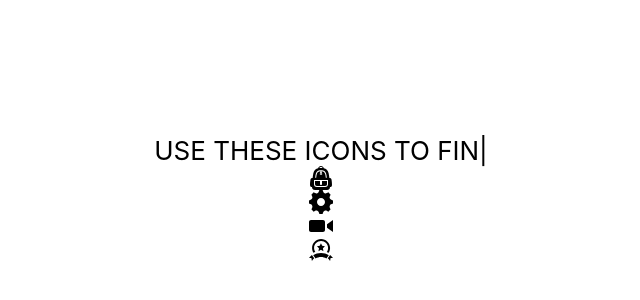
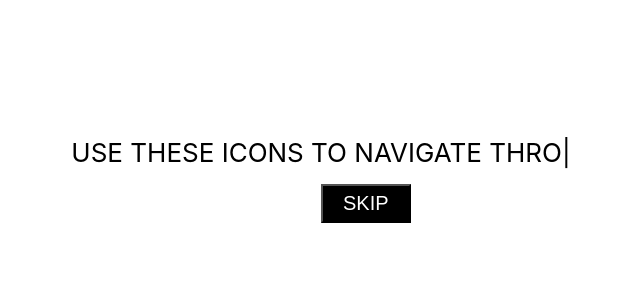
Before and after one commit to AAAwesomer/CV, a React (Create React App) app: page / in a window 1280 px wide. Shown: the part 186-486 px from the top of the page, without its empty margins (319-959 px from the left). Built offline with nearby package versions, Linux system fonts and the light colour scheme.

Commit message:
working header

```diff
--- a/src/App.css
+++ b/src/App.css
@@ -12,3 +12,26 @@
   font-size: calc(10px + 2vmin);
   color: black;
 }
+
+.fade-text {
+  font-size: calc(4px + 2vmin);
+  font-style: bold;
+  bottom: 2em;
+  position: absolute;
+}
+
+.skip-button {
+  font-size: calc(4px + 2vmin);
+  display: inline-block;
+  padding: 0.3em 1em;
+  text-decoration: none;
+  color: white;
+  background-color: black;
+  transition: .1s;
+  margin-top: 16px;
+  position: absolute;
+}
+
+.skip-button:hover {
+  margin-top: 10px
+}
--- a/src/components/header.js
+++ b/src/components/header.js
@@ -1,38 +1,95 @@
 import React from 'react';
 import Fade from 'react-reveal/Fade';
 import { SchoolSVG, GearSVG, VideoSVG, AwardSVG } from './svgs.js'
-import TypeField from './type_field.js'
+import Typist from 'react-typist';
 
 var createReactClass = require('create-react-class');
 
 var Header = createReactClass({
 
   getInitialState() {
-    return({show_fade: false})
+    return({show_typing: true,
+            fade_text_array: ["OOOUU ICONS :)",
+                              "SCHOOL BAG: EDUCATION, GEAR: SKILLS, MEDA...you get it",
+                              "CLICK ON AN ICON TO FIND OUT MORE ABOUT ME!",
+                              "WHAT ARE YOU WAITING FOR???"],
+            fade_text_index: 0,
+            show_fade_text: false,
+            show_icons: false,
+            fade_typing: true})
   },
 
-  showFade(){
-    this.setState({show_fade: true})
+  showFade() {
+    var next_idx = (this.state.fade_text_index + 1) % this.state.fade_text_array.length
+    this.setState({fade_text_index: next_idx})
+    this.setState({show_fade_text: true})
+    setTimeout(this.hideFade, 5000)
   },
 
-  typingFinished(){
-    setTimeout(this.showFade, 800)
+  hideFade() {
+    this.setState({show_fade_text: false})
+    setTimeout(this.showFade, 10000)
   },
 
-  handleClick(){
+  exitTyping(){
     this.setState({show_typing: false})
+    this.setState({show_icons: true})
+    setTimeout(this.showFade, 3000)
+  },
+
+  fadeTyping(){
+    this.setState({fade_typing: false})
+    setTimeout(this.exitTyping, 200)
+  },
+
+  completeTyping(){
+    setTimeout(this.fadeTyping, 1000)
   },
 
   render() {
+    var showButton = this.state.show_typing ? 'block' : 'none'
+    var buttonStyle = { display: showButton }
+
+    var typeText;
+    if (this.state.show_typing) {
+      typeText =  <Typist className="header-typist" avgTypingDelay={40}
+                                                    startDelay={200}
+                                                    onTypingDone={this.completeTyping}>
+                    <span>HELLO, AND WELCOME TO MY RESUM</span>
+                      <Typist.Backspace count={5} delay={200} />
+                    <span>ONLINE CV.</span>
+                      <Typist.Backspace count={35} delay={400} />
+                    <span>USE THESE ICONS TO FIN</span>
+                      <Typist.Backspace count={3} delay={200} />
+                    <span>NAVIGATE THROUGH MY WEBSITE.</span>
+                  </Typist>
+    }
+
     return (
       <header className="App-header">
-        <TypeField />
-        <SchoolSVG />
-        <GearSVG />
-        <VideoSVG />
-        <AwardSVG />
-        <Fade when={this.state.show_fade} duration={3000} bottom={true} distance={'0.2em'}>
-          <span>OOOUU ICONS :)</span>
+        <Fade when={this.state.fade_typing} duration={200}>
+          <div className='typeText'> {typeText} </div>
+
+          <div className='btn'>
+            <button className='skip-button' style={buttonStyle} onClick={this.exitTyping}>SKIP</button>
+          </div>
+        </Fade>
+
+        <Fade when={this.state.show_icons} duration={1000} top={true}>
+          <SchoolSVG />
+        </Fade>
+        <Fade when={this.state.show_icons} duration={1000} left={true}>
+          <GearSVG />
+        </Fade>
+        <Fade when={this.state.show_icons} duration={1000} right={true}>
+          <AwardSVG />
+        </Fade>
+        <Fade when={this.state.show_icons} duration={1000} bottom={true}>
+          <VideoSVG />
+        </Fade>
+
+        <Fade when={this.state.show_fade_text} bottom={true} duration={2000} distance={'0.2em'}>
+          <span className={'fade-text'}> {this.state.fade_text_array[this.state.fade_text_index]} </span>
         </Fade>
       </header>
     );
--- a/src/components/type_field.js
+++ /dev/null
@@ -1,42 +0,0 @@
-import React from 'react';
-import Typist from 'react-typist';
-
-var createReactClass = require('create-react-class');
-
-var TypeField = createReactClass({
-
-  getInitialState() {
-    return({show_typing: true})
-  },
-
-  typingFinished(){
-    setTimeout(this.showFade, 800)
-  },
-
-  handleClick(){
-    this.setState({show_typing: false})
-  },
-
-  render() {
-    console.log(this.state.show_typing)
-    var typeText = <span></span>
-    if (this.state.show_typing) {
-      typeText =  <Typist className="header-typist" avgTypingDelay={50} startDelay={200} cursor={{hideWhenDone: true, hideWhenDoneDelay: 100}} onTypingDone={this.typingFinished}>
-                    <span>HELLO, AND WELCOME TO MY RESUM</span>
-                      <Typist.Backspace count={5} delay={200} />
-                    <span>ONLINE CV.</span>
-                      <Typist.Backspace count={35} delay={400} />
-                    <span>USE THESE ICONS TO FIN</span>
-                      <Typist.Backspace count={3} delay={200} />
-                    <span>NAVIGATE MY WEBSITE.</span>
-                      <Typist.Backspace count={39} delay={800} />
-                  </Typist>
-    }
-
-    return (
-      <div className='typeText' onClick={this.handleClick}> {typeText} </div>
-    );
-  }
-})
-
-export default TypeField;
```
